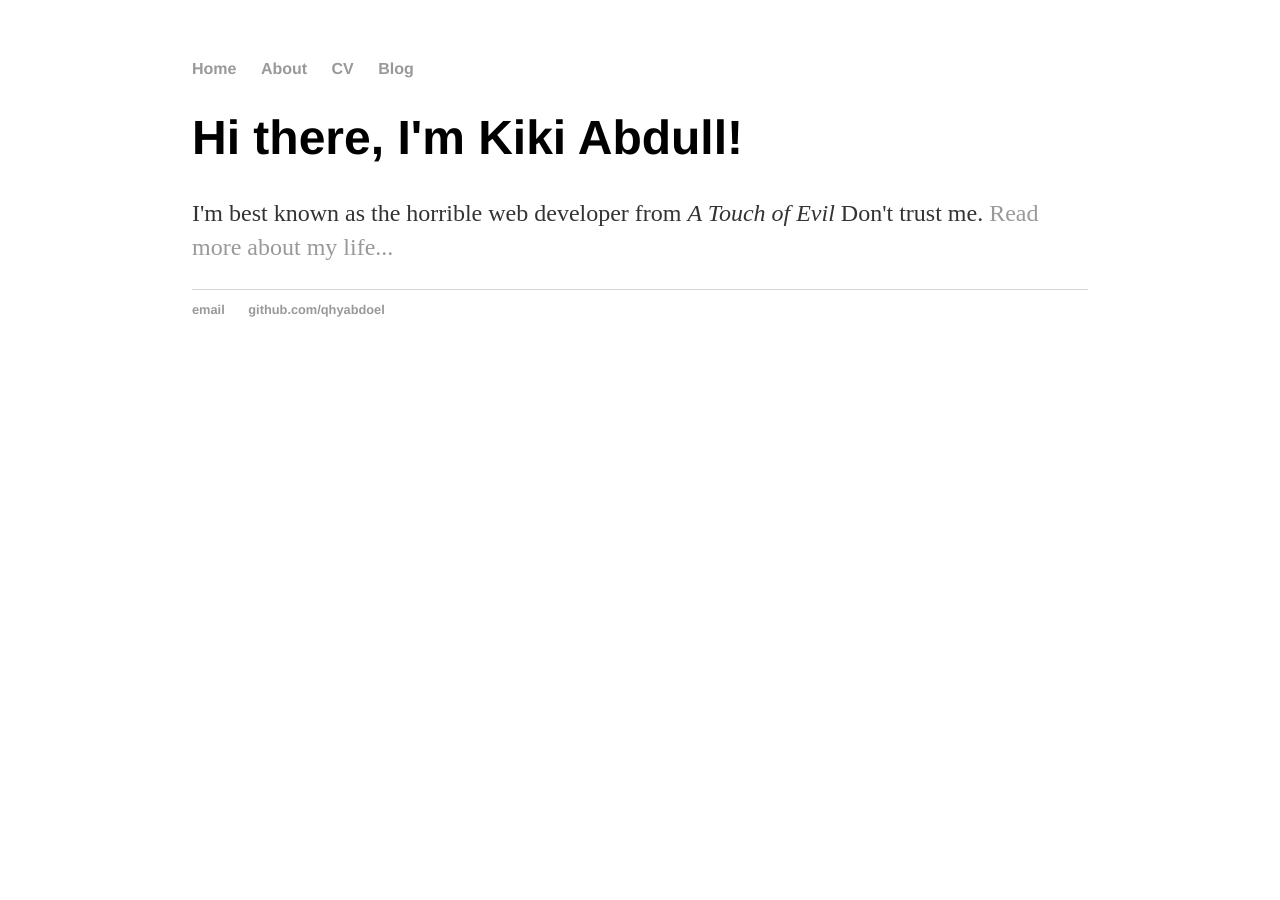
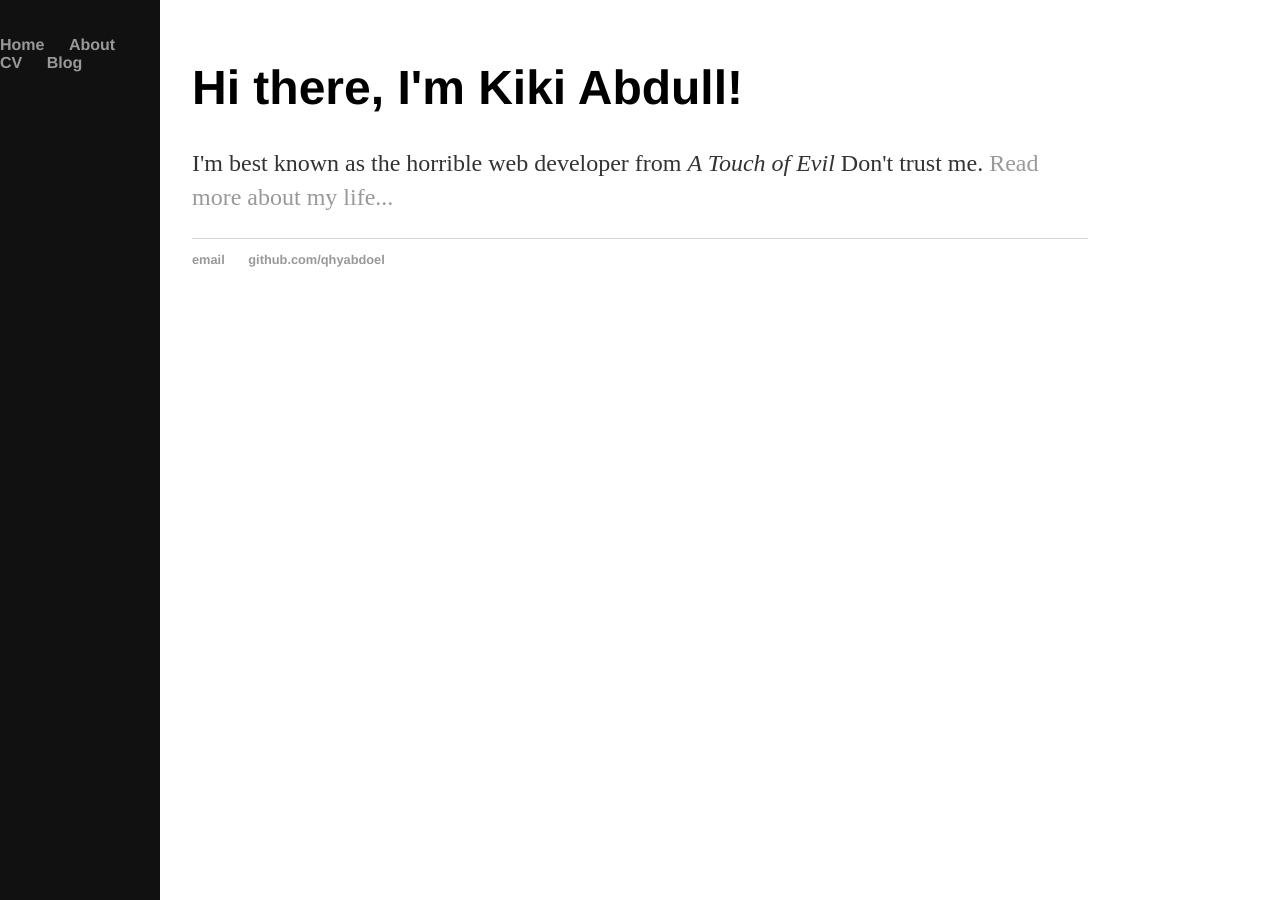
Before and after one commit to qhyabdoel/qhyabdoel.github.io, a Jekyll site: the page built from index.html, in a window 1280 px wide. Built offline with Jekyll 4.4.1, drawn with Linux system fonts in a browser that asks for light colours.

Commit message:
edit css

```diff
--- a/css/main.css
+++ b/css/main.css
@@ -2,15 +2,26 @@ body {
     margin: 60px auto;
     width: 70%;
 }
-nav ul, footer ul {
+ul, footer ul {
     font-family:'Helvetica', 'Arial', 'Sans-Serif';
     padding: 0px;
     list-style: none;
     font-weight: bold;
 }
-nav ul li, footer ul li {
+ul li, footer ul li {
     display: inline;
     margin-right: 20px;
+}
+nav {
+    height: 100%; /* Full-height: remove this if you want "auto" height */
+    width: 160px; /* Set the width of the sidebar */
+    position: fixed; /* Fixed Sidebar (stay in place on scroll) */
+    z-index: 1; /* Stay on top */
+    top: 0; /* Stay at the top */
+    left: 0;
+    background-color: #111; /* Black */
+    overflow-x: hidden; /* Disable horizontal scroll */
+    padding-top: 20px;
 }
 a {
     text-decoration: none;
```
